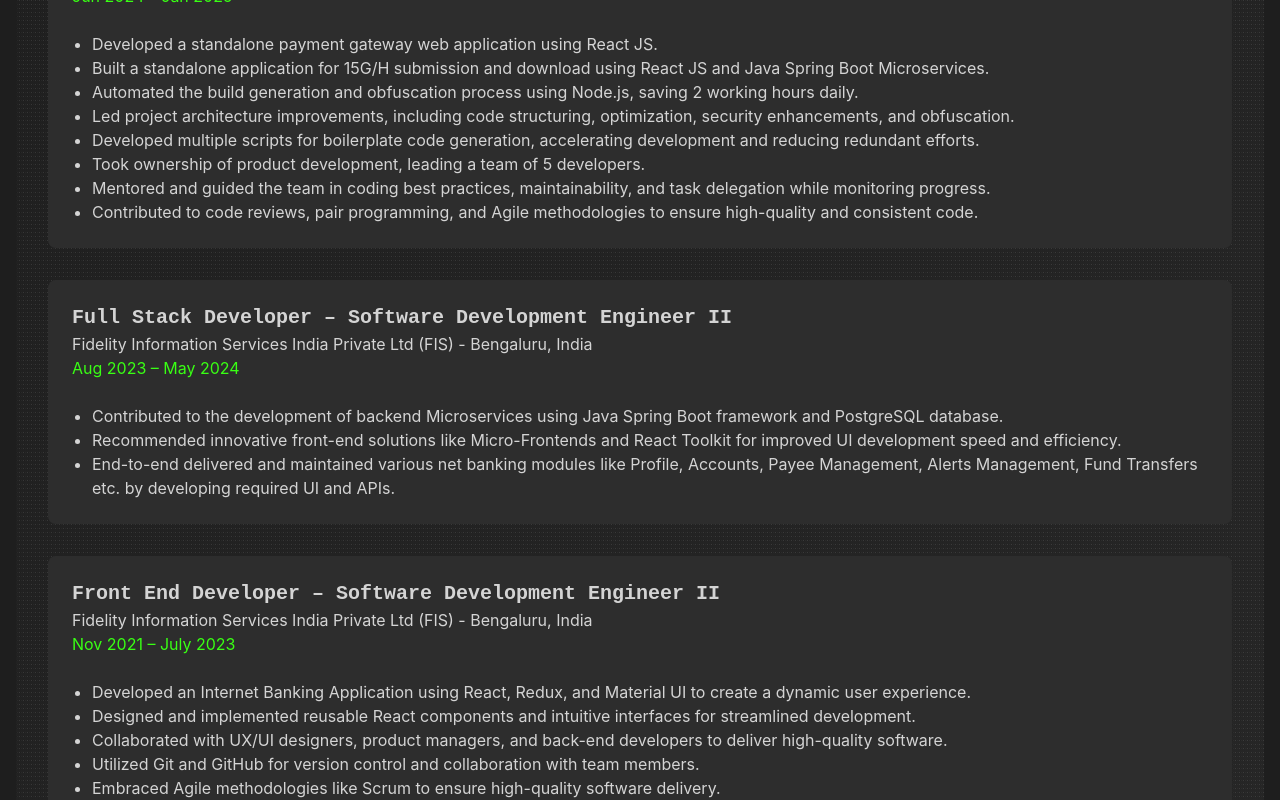
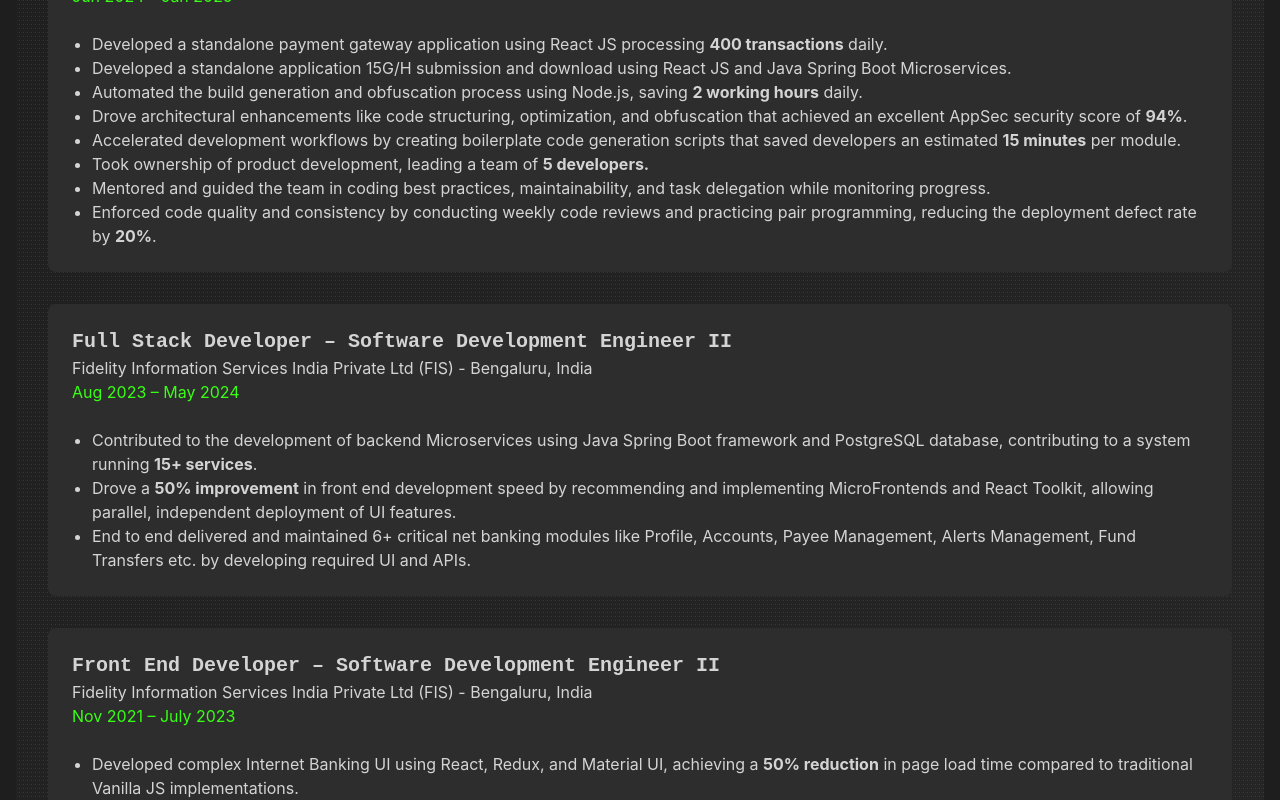
Before and after one commit to emsudhanshu/portfolio, a React (Create React App) app: page / in a window 1280 px wide. Shown: the part 4000-4800 px from the top of the page. Built offline with nearby package versions, Linux system fonts and the light colour scheme; a web font is replaced by a local one.

Commit message:
added numerical metric in job experience

```diff
--- a/src/App.js
+++ b/src/App.js
@@ -255,14 +255,15 @@ const Experience = () => (
           <p className="text-[#D4D4D4]">
             <br></br>
             <ul style={{ listStyleType: 'disc', paddingLeft: '20px' }}>
-              <li>Developed a standalone payment gateway web application using React JS.</li>
-              <li>Built a standalone application for 15G/H submission and download using React JS and Java Spring Boot Microservices.</li>
-              <li>Automated the build generation and obfuscation process using Node.js, saving 2 working hours daily.</li>
-              <li>Led project architecture improvements, including code structuring, optimization, security enhancements, and obfuscation.</li>
-              <li>Developed multiple scripts for boilerplate code generation, accelerating development and reducing redundant efforts.</li>
-              <li>Took ownership of product development, leading a team of 5 developers.</li>
+              <li>Developed a standalone payment gateway application using React JS processing <b>400 transactions</b> daily.</li>
+              <li>Developed a standalone application 15G/H submission and download using React JS and Java Spring Boot Microservices.</li>
+              <li>Automated the build generation and obfuscation process using Node.js, saving <b>2 working hours</b> daily.</li>
+              <li>Drove architectural enhancements like code structuring, optimization, and obfuscation that achieved an excellent AppSec security score of <b>94%</b>.</li>
+              <li>Accelerated development workflows by creating boilerplate code generation scripts that saved developers an estimated <b>15 minutes</b> per module.</li>
+              <li>Took ownership of product development, leading a team of <b>5 developers.</b></li>
               <li>Mentored and guided the team in coding best practices, maintainability, and task delegation while monitoring progress.</li>
-              <li>Contributed to code reviews, pair programming, and Agile methodologies to ensure high-quality and consistent code.</li>
+              <li>Enforced code quality and consistency by conducting weekly code reviews and practicing pair programming, reducing the deployment defect rate by <b>20%</b>.</li>
+
             </ul>
           </p>
         </div>
@@ -274,9 +275,9 @@ const Experience = () => (
           <p className="text-[#D4D4D4]">
             <br></br>
             <ul style={{ listStyleType: 'disc', paddingLeft: '20px' }}>
-              <li>Contributed to the development of backend Microservices using Java Spring Boot framework and PostgreSQL database.</li>
-              <li>Recommended innovative front-end solutions like Micro-Frontends and React Toolkit for improved UI development speed and efficiency.</li>
-              <li>End-to-end delivered and maintained various net banking modules like Profile, Accounts, Payee Management, Alerts Management, Fund Transfers etc. by developing required UI and APIs.</li>
+              <li>Contributed to the development of backend Microservices using Java Spring Boot framework and PostgreSQL database, contributing to a system running <b>15+ services</b>.</li>
+              <li>Drove a <b>50% improvement</b> in front end development speed by recommending and implementing MicroFrontends and React Toolkit, allowing parallel, independent deployment of UI features.</li>
+              <li>End to end delivered and maintained 6+ critical net banking modules like Profile, Accounts, Payee Management, Alerts Management, Fund Transfers etc. by developing required UI and APIs.</li>
             </ul>
           </p>
         </div>
@@ -288,11 +289,11 @@ const Experience = () => (
           <p className="text-[#D4D4D4]">
             <br></br>
             <ul style={{ listStyleType: 'disc', paddingLeft: '20px' }}>
-              <li>Developed an Internet Banking Application using React, Redux, and Material UI to create a dynamic user experience.</li>
-              <li>Designed and implemented reusable React components and intuitive interfaces for streamlined development.</li>
-              <li>Collaborated with UX/UI designers, product managers, and back-end developers to deliver high-quality software.</li>
+              <li>Developed complex Internet Banking UI using React, Redux, and Material UI, achieving a <b>50% reduction</b> in page load time compared to traditional Vanilla JS implementations.</li>
+              <li>Designed and implemented 50+ reusable React components, leading to <b>100% faster</b> module assembly and enforcing design consistency across the application.</li>
+              <li>Collaborated with UX/UI designers, product managers, and back end developers to deliver high quality software.</li>
               <li>Utilized Git and GitHub for version control and collaboration with team members.</li>
-              <li>Embraced Agile methodologies like Scrum to ensure high-quality software delivery.</li>
+              <li>Embraced Agile methodologies like Scrum to ensure high quality software delivery.</li>
             </ul>
           </p>
         </div>
@@ -308,7 +309,7 @@ const Experience = () => (
               <li>Worked closely with the product team to plan, design, and implement new features and functionalities.</li>
               <li>Performed testing, debugging, and optimization to ensure the mobile app's optimal performance.</li>
               <li>Deployed and maintained the app on various platforms.</li>
-              <li>Responded to feedback from the testing team by updating the code to address issues and enhance functionality.</li>
+              <li>Resolved over <b>200 defects</b> and functionality issues reported by the QA team, directly improving the logistics app's stability and user experience.</li>
               <li>Conducted weekly demonstrations to showcase the app's progress and gather feedback from stakeholders.</li>
             </ul>
           </p>
```
